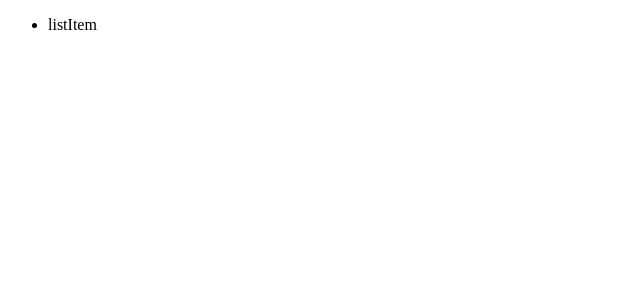
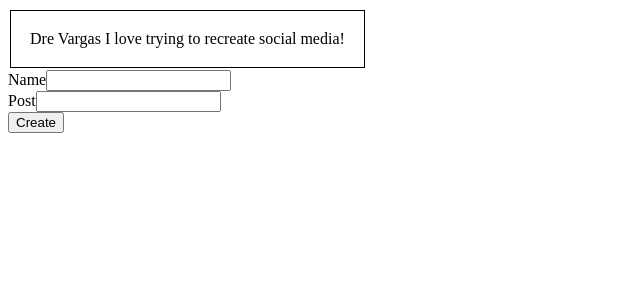
Before and after one commit to achilleswargod/Social_Feed, a React (Create React App) app: page / in a window 1280 px wide. Shown: the top 300 px of the page, without its empty margins (0-640 px from the left). Built offline with nearby package versions, Linux system fonts and the light colour scheme.

Commit message:
Added Function for Making a New Post in App.jsx + Created 2 New Folders to Contain Display Posts and Create Posts + Created CSS Files for DisplayPost and CreatePost

```diff
--- a/src/App.jsx
+++ b/src/App.jsx
@@ -1,8 +1,9 @@
 import React, { useState } from "react";
-import DisplayPosts from "./components/DispayPosts";
+import DisplayPosts from "./components/Display/DispayPosts";
+import CreatePost from "./components/Create/CreatePost";
 
 function App() {
-  const [entries, setEntries] = useState([
+  const [post, setPost] = useState([
     {
       name: "Dre Vargas",
       date: "04-04-2022",
@@ -10,9 +11,15 @@ function App() {
     },
   ]);
 
+  function addNewPost(newPost) {
+    let tempPost = [...post, newPost];
+    setPost(tempPost);
+  }
+
   return (
     <div>
-      <DisplayPosts entries={entries} />
+      <DisplayPosts parentPosts={post} />
+      <CreatePost addNewPost={addNewPost} />
     </div>
   );
 }
--- /dev/null
+++ b/src/components/Create/CreatePost.css
@@ -0,0 +1,7 @@
+.form-group{
+    text-size-adjust: 25px;
+}
+
+.form-grid {
+    background-color: rgb(0, 0, 0);
+}
--- /dev/null
+++ b/src/components/Create/CreatePost.jsx
@@ -0,0 +1,40 @@
+import React, { useState } from "react";
+
+const CreatePost = (props) => {
+  const [name, setName] = useState("");
+  const [post, setPost] = useState("");
+
+  function handleSubmit(formEvent) {
+    formEvent.preventDefault();
+    let newPost = {
+      name: name,
+      post: post,
+    };
+    console.log(newPost);
+    props.addNewPost(newPost);
+  }
+
+  return (
+    <form onSubmit={handleSubmit} className="form-grid">
+      <div className="form-group">
+        <label>Name</label>
+        <input
+          type="string"
+          value={name}
+          onChange={(event) => setName(event.target.value)}
+        />
+      </div>
+      <div className="form-group">
+        <label>Post</label>
+        <input
+          type="string"
+          value={post}
+          onChange={(event) => setPost(event.target.value)}
+        />
+      </div>
+      <button type="submit">Create</button>
+    </form>
+  );
+};
+
+export default CreatePost;
--- a/src/components/DispayPosts.jsx
+++ /dev/null
@@ -1,13 +0,0 @@
-import React from "react";
-
-const DisplayPosts = ({ entries }) => {
-  return (
-    <ul>
-      {entries.map((entry, i) => (
-        <li>listItem</li>
-      ))}
-    </ul>
-  );
-};
-
-export default DisplayPosts;
--- /dev/null
+++ b/src/components/Display/DispayPosts.jsx
@@ -0,0 +1,23 @@
+import React from "react";
+import "./DisplayPost.css";
+
+const DisplayPosts = (props) => {
+  return (
+    <table className="displayPost">
+      <tbody>
+        {props.parentPosts.map((post, index) => {
+          return (
+            <tr key={index}>
+              <div className="border-box">
+                <td>{post.name}</td>
+                <td>{post.post}</td>
+              </div>
+            </tr>
+          );
+        })}
+      </tbody>
+    </table>
+  );
+};
+
+export default DisplayPosts;
--- /dev/null
+++ b/src/components/Display/DisplayPost.css
@@ -0,0 +1,10 @@
+.border-box {
+    border: 1px;
+    border-style: solid;
+    border-color: black;
+    padding: 1em;
+}
+
+.displayPost{
+    background-color: white;
+}
--- a/src/components/NavBar.jsx
+++ b/src/components/NavBar.jsx
@@ -0,0 +1 @@
+return <nav className="navbar"></nav>;
--- a/src/index.js
+++ b/src/index.js
@@ -2,9 +2,4 @@ import React from "react";
 import ReactDOM from "react-dom";
 import App from "./App.jsx";
 
-ReactDOM.render(
-  <React.StrictMode>
-    <App />
-  </React.StrictMode>,
-  document.getElementById("root")
-);
+ReactDOM.render(<App />, document.getElementById("root"));
```
Also changed, not shown: src/components/CreatePost.jsx (deleted, +0 -43 lines).
